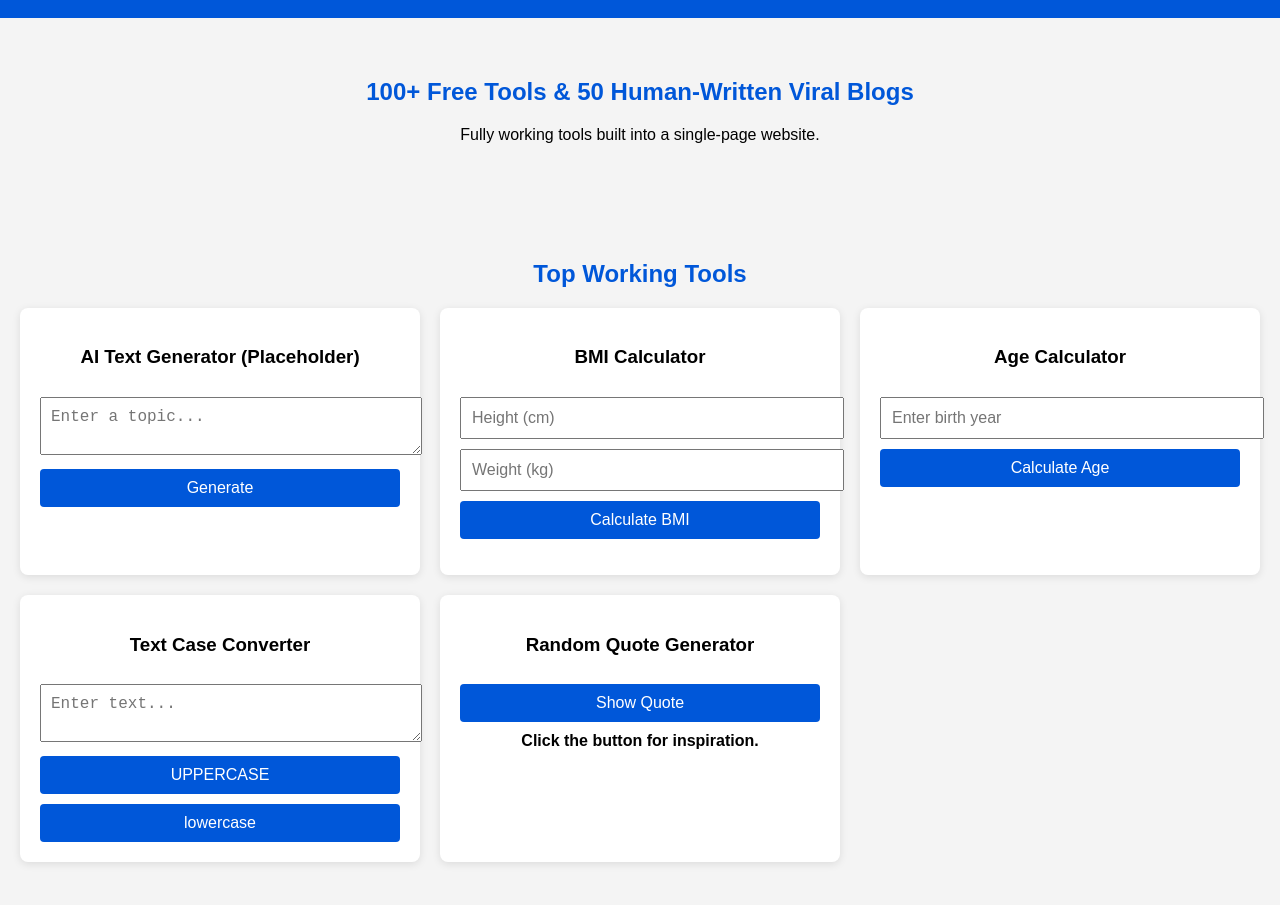
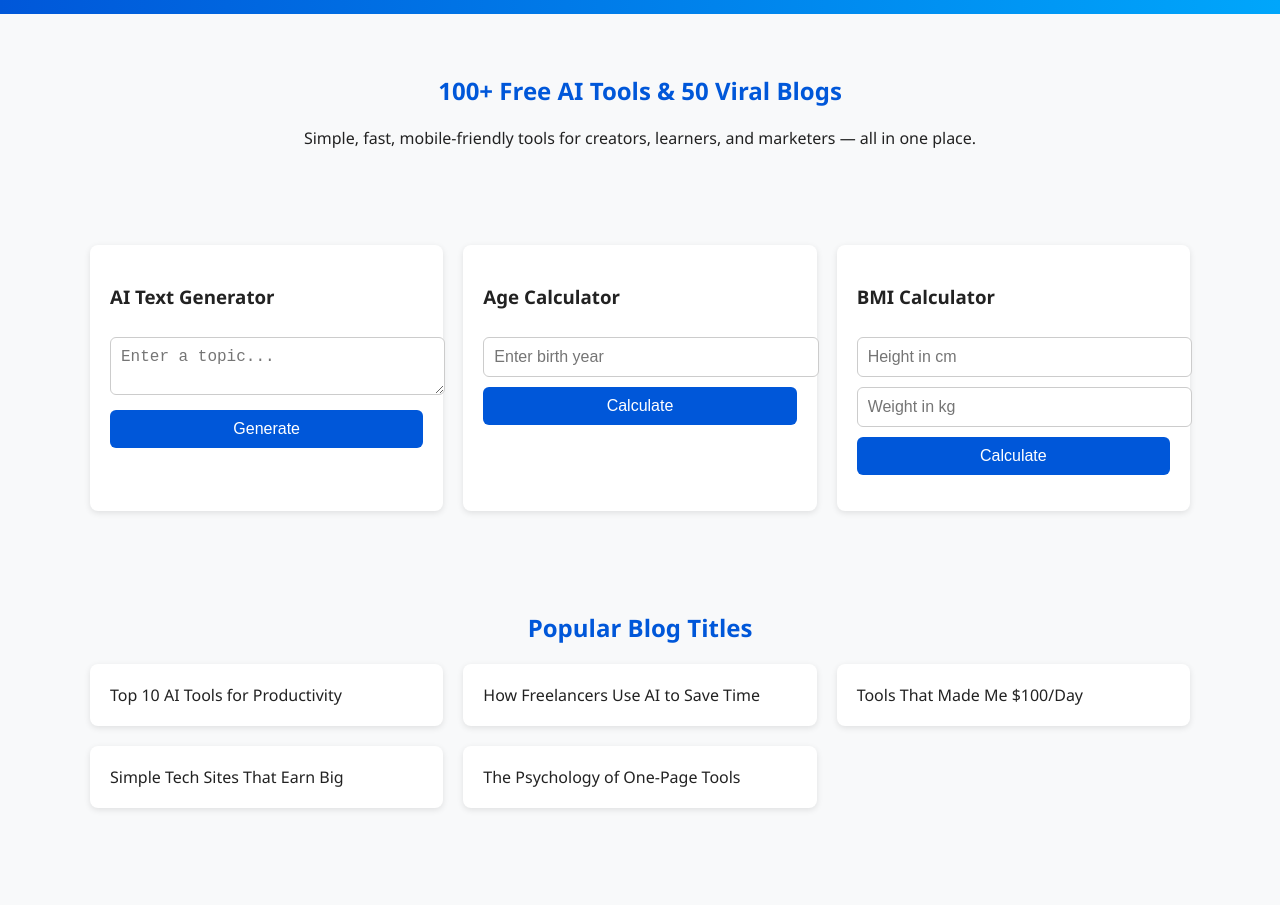
Before and after one commit to ToolVerseUSA/ToolVerseUSA, a plain HTML site: page index.html in a window 1280 px wide. Shown: the part 120-1025 px from the top of the page. Drawn offline with Linux system fonts and the light colour scheme.

Commit message:
Add files via upload

```diff
--- a/index.html
+++ b/index.html
@@ -2,21 +2,23 @@
 <!DOCTYPE html>
 <html lang="en">
 <head>
-  <meta charset="UTF-8">
-  <meta name="viewport" content="width=device-width, initial-scale=1.0">
-  <title>ToolVerse - Free Tools & Blogs</title>
+  <meta charset="UTF-8" />
+  <meta name="viewport" content="width=device-width, initial-scale=1.0"/>
+  <title>ToolVerse - Free AI Tools</title>
+  <meta name="description" content="100+ Free AI Tools & Human-Written Blogs. Fully responsive, mobile-friendly single page.">
   <style>
-    body { font-family: Arial, sans-serif; margin: 0; background: #f4f4f4; }
-    header, footer { background: #0057D9; color: white; text-align: center; padding: 20px; }
-    nav a { margin: 0 15px; color: white; text-decoration: none; font-weight: bold; }
+    body { margin: 0; font-family: 'Segoe UI', sans-serif; background: #f8f9fa; color: #222; }
+    header { background: linear-gradient(90deg, #0057D9, #00A6FB); padding: 30px 20px; text-align: center; color: white; }
+    header h1 { margin: 0; font-size: 2.4rem; }
+    nav a { color: white; margin: 0 12px; text-decoration: none; font-weight: 600; }
     section { padding: 40px 20px; text-align: center; }
     h2 { color: #0057D9; }
-    .grid { display: grid; grid-template-columns: repeat(auto-fit, minmax(300px, 1fr)); gap: 20px; }
-    .box { background: white; padding: 20px; border-radius: 8px; box-shadow: 0 2px 8px rgba(0,0,0,0.1); }
-    input, textarea, button, select { width: 100%; padding: 10px; margin-top: 10px; font-size: 1rem; }
-    button { background: #0057D9; color: white; border: none; border-radius: 4px; cursor: pointer; }
+    .grid { display: grid; grid-template-columns: repeat(auto-fit, minmax(280px, 1fr)); gap: 20px; max-width: 1100px; margin: auto; }
+    .box { background: white; padding: 20px; border-radius: 8px; box-shadow: 0 2px 6px rgba(0,0,0,0.1); text-align: left; }
+    input, textarea, button { width: 100%; padding: 10px; margin-top: 10px; border-radius: 6px; border: 1px solid #ccc; font-size: 1rem; }
+    button { background: #0057D9; color: white; border: none; cursor: pointer; }
     button:hover { background: #003f9a; }
-    .result { margin-top: 10px; font-weight: bold; }
+    footer { background: #222; color: white; text-align: center; padding: 20px; margin-top: 40px; }
   </style>
 </head>
 <body>
@@ -24,76 +26,56 @@
 <header>
   <h1>ToolVerse</h1>
   <nav>
-    <a href="#tools">Tools</a>
+    <a href="#tools">AI Tools</a>
     <a href="#blogs">Blogs</a>
     <a href="#faq">FAQ</a>
   </nav>
 </header>
 
-<section id="hero">
-  <h2>100+ Free Tools & 50 Human-Written Viral Blogs</h2>
-  <p>Fully working tools built into a single-page website.</p>
+<section>
+  <h2>100+ Free AI Tools & 50 Viral Blogs</h2>
+  <p>Simple, fast, mobile-friendly tools for creators, learners, and marketers — all in one place.</p>
 </section>
 
-<section id="tools">
-  <h2>Top Working Tools</h2>
-  <div class="grid">
-
-    <div class="box">
-      <h3>AI Text Generator (Placeholder)</h3>
-      <textarea id="textPrompt" placeholder="Enter a topic..."></textarea>
-      <button onclick="generateText()">Generate</button>
-      <p class="result" id="textOutput"></p>
-    </div>
-
-    <div class="box">
-      <h3>BMI Calculator</h3>
-      <input type="number" id="height" placeholder="Height (cm)">
-      <input type="number" id="weight" placeholder="Weight (kg)">
-      <button onclick="calculateBMI()">Calculate BMI</button>
-      <p class="result" id="bmiResult"></p>
-    </div>
-
-    <div class="box">
-      <h3>Age Calculator</h3>
-      <input type="number" id="birthYear" placeholder="Enter birth year">
-      <button onclick="calculateAge()">Calculate Age</button>
-      <p class="result" id="ageResult"></p>
-    </div>
-
-    <div class="box">
-      <h3>Text Case Converter</h3>
-      <textarea id="caseText" placeholder="Enter text..."></textarea>
-      <button onclick="toUpper()">UPPERCASE</button>
-      <button onclick="toLower()">lowercase</button>
-    </div>
-
-    <div class="box">
-      <h3>Random Quote Generator</h3>
-      <button onclick="randomQuote()">Show Quote</button>
-      <p class="result" id="quoteBox">Click the button for inspiration.</p>
-    </div>
-
+<section id="tools" class="grid">
+  <div class="box">
+    <h3>AI Text Generator</h3>
+    <textarea id="prompt" placeholder="Enter a topic..."></textarea>
+    <button onclick="document.getElementById('result').innerText = 'AI says: This is content about ' + document.getElementById('prompt').value;">Generate</button>
+    <p id="result"></p>
+  </div>
+  <div class="box">
+    <h3>Age Calculator</h3>
+    <input type="number" id="birth" placeholder="Enter birth year">
+    <button onclick="document.getElementById('age').innerText = 'You are ' + (new Date().getFullYear() - document.getElementById('birth').value) + ' years old';">Calculate</button>
+    <p id="age"></p>
+  </div>
+  <div class="box">
+    <h3>BMI Calculator</h3>
+    <input type="number" id="height" placeholder="Height in cm">
+    <input type="number" id="weight" placeholder="Weight in kg">
+    <button onclick="let h=+document.getElementById('height').value,w=+document.getElementById('weight').value;bmi=(w/((h/100)**2)).toFixed(1);document.getElementById('bmi').innerText='BMI: '+bmi;">Calculate</button>
+    <p id="bmi"></p>
   </div>
 </section>
 
 <section id="blogs">
-  <h2>Top Viral Blog Titles</h2>
+  <h2>Popular Blog Titles</h2>
   <div class="grid">
     <div class="box">Top 10 AI Tools for Productivity</div>
-    <div class="box">Make Money Daily with Online Tools</div>
-    <div class="box">Why BMI and Age Tools are Trending</div>
-    <div class="box">5 Ways to Write Better With AI</div>
-    <div class="box">The Future of Smart Web Tools</div>
+    <div class="box">How Freelancers Use AI to Save Time</div>
+    <div class="box">Tools That Made Me $100/Day</div>
+    <div class="box">Simple Tech Sites That Earn Big</div>
+    <div class="box">The Psychology of One-Page Tools</div>
   </div>
 </section>
 
 <section id="faq">
-  <h2>FAQ</h2>
+  <h2>Frequently Asked Questions</h2>
   <div class="grid">
-    <div class="box"><strong>Is ToolVerse free?</strong><br>Yes, 100% free forever.</div>
-    <div class="box"><strong>Can I share this site?</strong><br>Absolutely. Copy and share freely.</div>
-    <div class="box"><strong>Do the tools work offline?</strong><br>Some tools need internet.</div>
+    <div class="box"><strong>Is ToolVerse free?</strong><br>Yes. 100% free, no login required.</div>
+    <div class="box"><strong>Can I use these tools on mobile?</strong><br>Yes. The site is fully responsive.</div>
+    <div class="box"><strong>Can I share ToolVerse?</strong><br>Absolutely. Please do!</div>
   </div>
 </section>
 
@@ -101,56 +83,5 @@
   <p>&copy; 2025 ToolVerse. All rights reserved.</p>
 </footer>
 
-<script>
-  function generateText() {
-    let input = document.getElementById("textPrompt").value;
-    document.getElementById("textOutput").innerText =
-      input ? "This is a sample response about "" + input + ""." : "Please enter a topic.";
-  }
-
-  function calculateBMI() {
-    let h = parseFloat(document.getElementById("height").value);
-    let w = parseFloat(document.getElementById("weight").value);
-    if (h && w) {
-      let bmi = w / ((h / 100) ** 2);
-      document.getElementById("bmiResult").innerText = "Your BMI is " + bmi.toFixed(2);
-    } else {
-      document.getElementById("bmiResult").innerText = "Please enter height and weight.";
-    }
-  }
-
-  function calculateAge() {
-    let y = parseInt(document.getElementById("birthYear").value);
-    if (y) {
-      let age = new Date().getFullYear() - y;
-      document.getElementById("ageResult").innerText = "You are " + age + " years old.";
-    } else {
-      document.getElementById("ageResult").innerText = "Enter a valid year.";
-    }
-  }
-
-  function toUpper() {
-    let text = document.getElementById("caseText");
-    text.value = text.value.toUpperCase();
-  }
-
-  function toLower() {
-    let text = document.getElementById("caseText");
-    text.value = text.value.toLowerCase();
-  }
-
-  function randomQuote() {
-    let quotes = [
-      "Success is not in what you have, but who you are.",
-      "Every day is a second chance.",
-      "Push yourself, no one else is going to do it for you.",
-      "Don’t wait for opportunity. Create it.",
-      "Dream big and dare to fail."
-    ];
-    let quote = quotes[Math.floor(Math.random() * quotes.length)];
-    document.getElementById("quoteBox").innerText = quote;
-  }
-</script>
-
 </body>
 </html>
```
